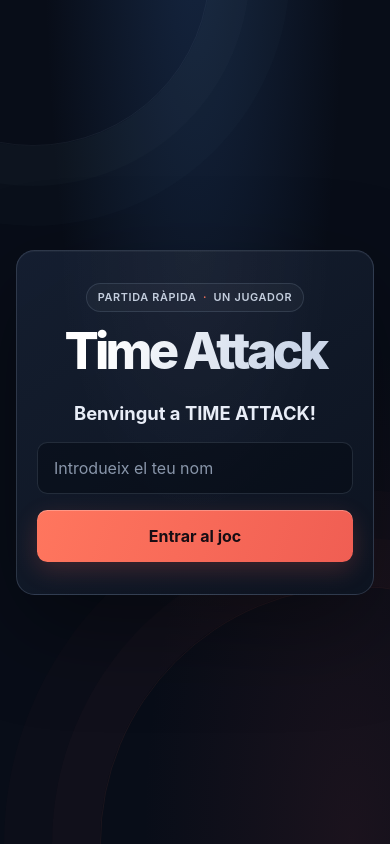
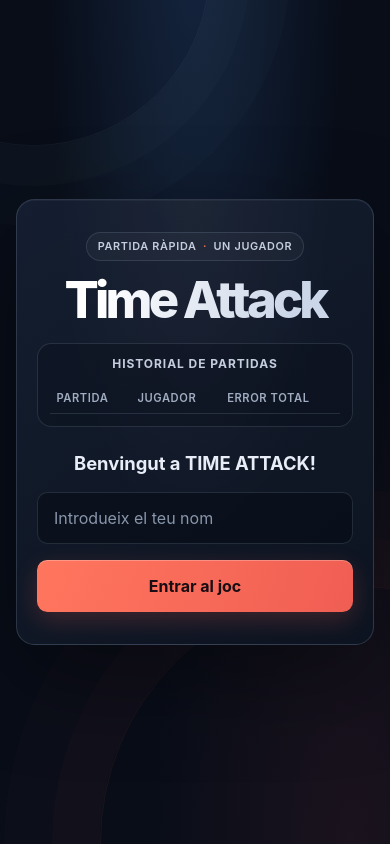
Before and after one commit to MarcCara/Time_Attack, a Vue app: page / in a window 390 px wide. Built offline with nearby package versions, Linux system fonts and the light colour scheme.

Commit message:
Paso4.Add ScoreBoard component and integrate it into GameBoardView

```diff
--- /dev/null
+++ b/src/components/ScoreBoard.vue
@@ -0,0 +1,106 @@
+<script setup>
+import { useGameStore } from '@/stores/game'
+
+const store = useGameStore()
+</script>
+
+<template>
+  <section class="scoreboard" aria-labelledby="scoreboard-title">
+    <h2 id="scoreboard-title">Historial de partidas</h2>
+    <div class="table-wrapper">
+      <table>
+        <thead>
+          <tr>
+            <th scope="col">Partida</th>
+            <th scope="col">Jugador</th>
+            <th scope="col">Error total</th>
+          </tr>
+        </thead>
+        <tbody>
+          <tr v-for="partida in store.partides" :key="partida.id">
+            <td>{{ partida.id }}</td>
+            <td>{{ partida.nom }}</td>
+            <td>{{ partida.errorTotal }} s</td>
+          </tr>
+        </tbody>
+      </table>
+    </div>
+  </section>
+</template>
+
+<style scoped>
+.scoreboard {
+  margin: 1.5rem auto 0;
+  padding: 1rem;
+  border: 1px solid var(--stroke);
+  border-radius: 0.9rem;
+  background: rgb(7 12 21 / 30%);
+  text-align: left;
+}
+
+h2 {
+  margin: 0 0 0.75rem;
+  color: #c4cede;
+  font-size: 0.75rem;
+  font-weight: 650;
+  letter-spacing: 0.08em;
+  text-align: center;
+  text-transform: uppercase;
+}
+
+.table-wrapper {
+  overflow-x: auto;
+}
+
+table {
+  width: 100%;
+  border-collapse: collapse;
+  white-space: nowrap;
+}
+
+th,
+td {
+  padding: 0.55rem 0.65rem;
+  border-bottom: 1px solid var(--stroke);
+}
+
+th {
+  color: var(--text-muted);
+  font-size: 0.7rem;
+  font-weight: 600;
+  letter-spacing: 0.05em;
+  text-align: left;
+  text-transform: uppercase;
+}
+
+td {
+  color: #e2e8f1;
+  font-size: 0.85rem;
+  font-variant-numeric: tabular-nums;
+}
+
+tbody tr:last-child td {
+  border-bottom: 0;
+}
+
+tbody td:last-child {
+  color: var(--accent-bright);
+  font-weight: 700;
+}
+
+@media (max-width: 480px) {
+  .scoreboard {
+    margin-top: 1.1rem;
+    padding: 0.75rem;
+  }
+
+  th,
+  td {
+    padding: 0.5rem 0.4rem;
+  }
+
+  td {
+    font-size: 0.8rem;
+  }
+}
+</style>
--- a/src/views/GameBoardView.vue
+++ b/src/views/GameBoardView.vue
@@ -3,6 +3,7 @@ import { computed, onMounted, onUnmounted, ref } from 'vue'
 import { useGameStore } from '@/stores/game'
 import KeyPad from '../components/KeyPad.vue'
 import ResultsTable from '../components/ResultsTable.vue'
+import ScoreBoard from '../components/ScoreBoard.vue'
 
 const store = useGameStore()
 const nom = ref('')
@@ -81,6 +82,7 @@ onUnmounted(() => {
     <section class="game-card" :class="{ 'game-card--results': partidaAcabada }" aria-labelledby="game-title">
       <p class="eyebrow">Partida ràpida <span>·</span> Un jugador</p>
       <h1 id="game-title">Time Attack</h1>
+      <ScoreBoard />
       <form v-if="!store.nomJugador" class="player-form" @submit.prevent="entrar">
         <h2 class="welcome-title">Benvingut a TIME ATTACK!</h2>
         <label class="sr-only" for="player-name">Nom del jugador</label>
```
